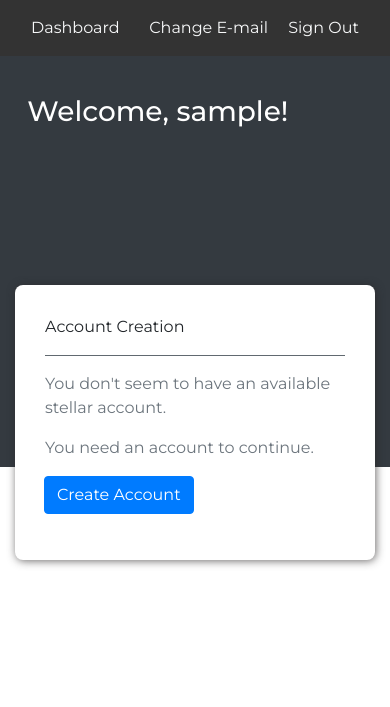
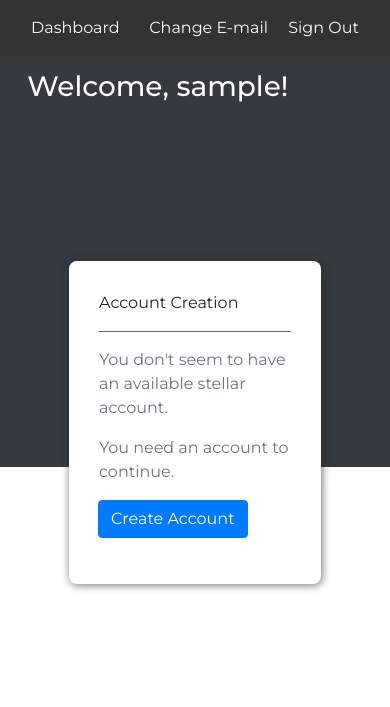
Before and after one commit to efeurhobobullish/stellar-sso-platform, a Django app: page / in a window 390 px wide. Shown: the top 707 px of the page. Run offline with Django 4.2, Linux system fonts and the light colour scheme; the visitor is signed in with stand-in values (Sample User, id 1); data comes from the database, SQL or seed files in the repository.

Commit message:
update css

```diff
--- a/static/css/style.css
+++ b/static/css/style.css
@@ -128,7 +128,7 @@ hr {
 		width: unset;
 	}
 
-	.bg-dash {}
+	.bg-dash {
 		padding: 6.5% 7%;
 	}
 }
```
